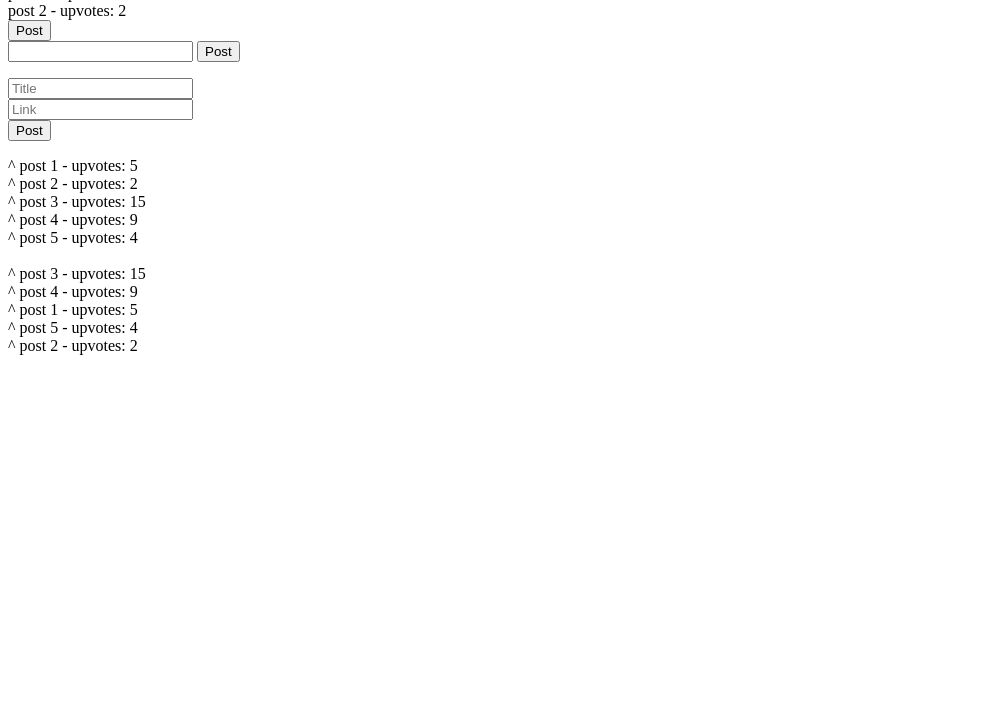
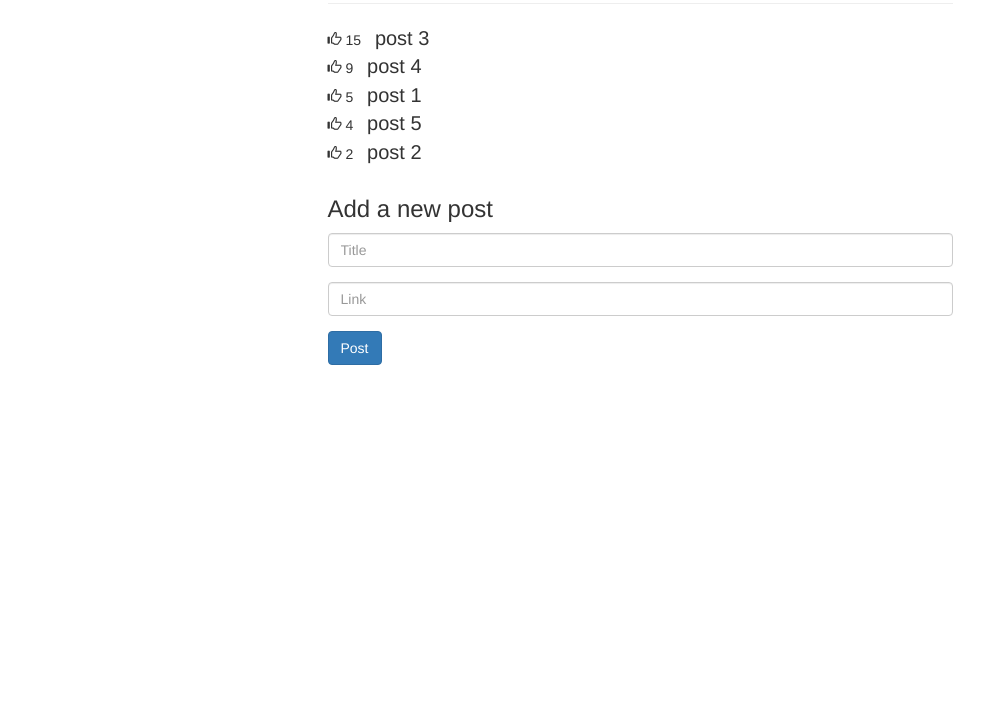
Before and after one commit to sijgit/thinksterapp, a plain HTML site: page index.html in a window 1280 px wide. Shown: the part 96-800 px from the top of the page, without its empty margins (0-1008 px from the left). Drawn offline with nearby package versions, Linux system fonts and the light colour scheme.

Commit message:
Update index.html

```diff
--- a/index.html
+++ b/index.html
@@ -1,54 +1,54 @@
 <html>
 <head>
-    <title>My Angular App!</title>
+  <title>Flapper News</title>
+  <link href="http://maxcdn.bootstrapcdn.com/bootstrap/3.2.0/css/bootstrap.min.css" rel="stylesheet">
+
   <script src="https://ajax.googleapis.com/ajax/libs/angularjs/1.5.7/angular.min.js"></script>
   <script src="app.js"></script>
+  <style> .glyphicon-thumbs-up { cursor:pointer } </style>
 </head>
 <body ng-app="flapperNews" ng-controller="MainCtrl">
-    <div>
-      {{test}}
+  <div class="row">
+    <div class="col-md-6 col-md-offset-3">
+
+      <div class="page-header">
+        <h1>Flapper News</h1>
       </div>
 
-
-<div ng-repeat="post in posts | orderBy: '-upvotes'">
-  {{post.title}} - upvotes: {{post.upvotes}}
-</div>
-
-<button ng-click="addPost()">Post</button>
-
-<form ng-submit="addPost()">
-  <input type="text" ng-model="title"></input>
-  <button type="submit">Post</button>
-</form>
-
-<form ng-submit="addPost()">
-  <input type="text" placeholder="Title" ng-model="title"></input>
-  <br>
-  <input type="text" placeholder="Link" ng-model="link"></input>
-  <br>
-  <button type="submit">Post</button>
-</form>
-
-
-<div ng-repeat="post in posts">
-  <span ng-click="incrementUpvotes(post)">^</span>
-  {{post.title}} - upvotes: {{post.upvotes}}
-</div>
-
-<br>
-
-
-
       <div ng-repeat="post in posts | orderBy:'-upvotes'">
-  <span ng-click="incrementUpvotes(post)">^</span>
+        <span class="glyphicon glyphicon-thumbs-up"
+          ng-click="incrementUpvotes(post)"></span>
+        {{post.upvotes}}
+        <span style="font-size:20px; margin-left:10px;">
           <a ng-show="post.link" href="{{post.link}}">
             {{post.title}}
           </a>
           <span ng-hide="post.link">
             {{post.title}}
           </span>
-  - upvotes: {{post.upvotes}}
+        </span>
       </div>
 
+      <form ng-submit="addPost()"
+        style="margin-top:30px;">
+        <h3>Add a new post</h3>
+
+        <div class="form-group">
+          <input type="text"
+            class="form-control"
+            placeholder="Title"
+            ng-model="title"></input>
+        </div>
+        <div class="form-group">
+          <input type="text"
+          class="form-control"
+          placeholder="Link"
+          ng-model="link"></input>
+        </div>
+        <button type="submit" class="btn btn-primary">Post</button>
+      </form>
+
+    </div>
+  </div>
 </body>
 </html>
```
Lines whose indentation alone changed are shown as unchanged.
